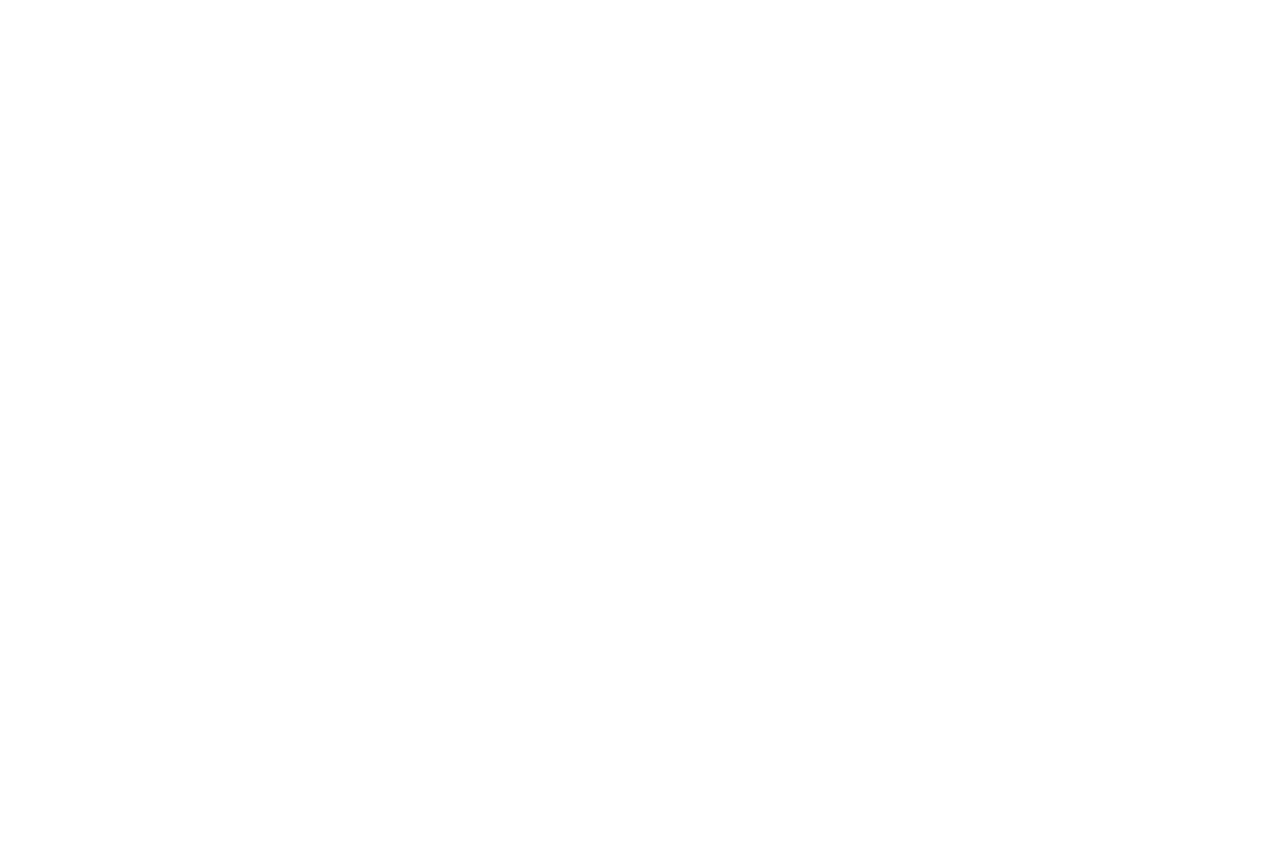
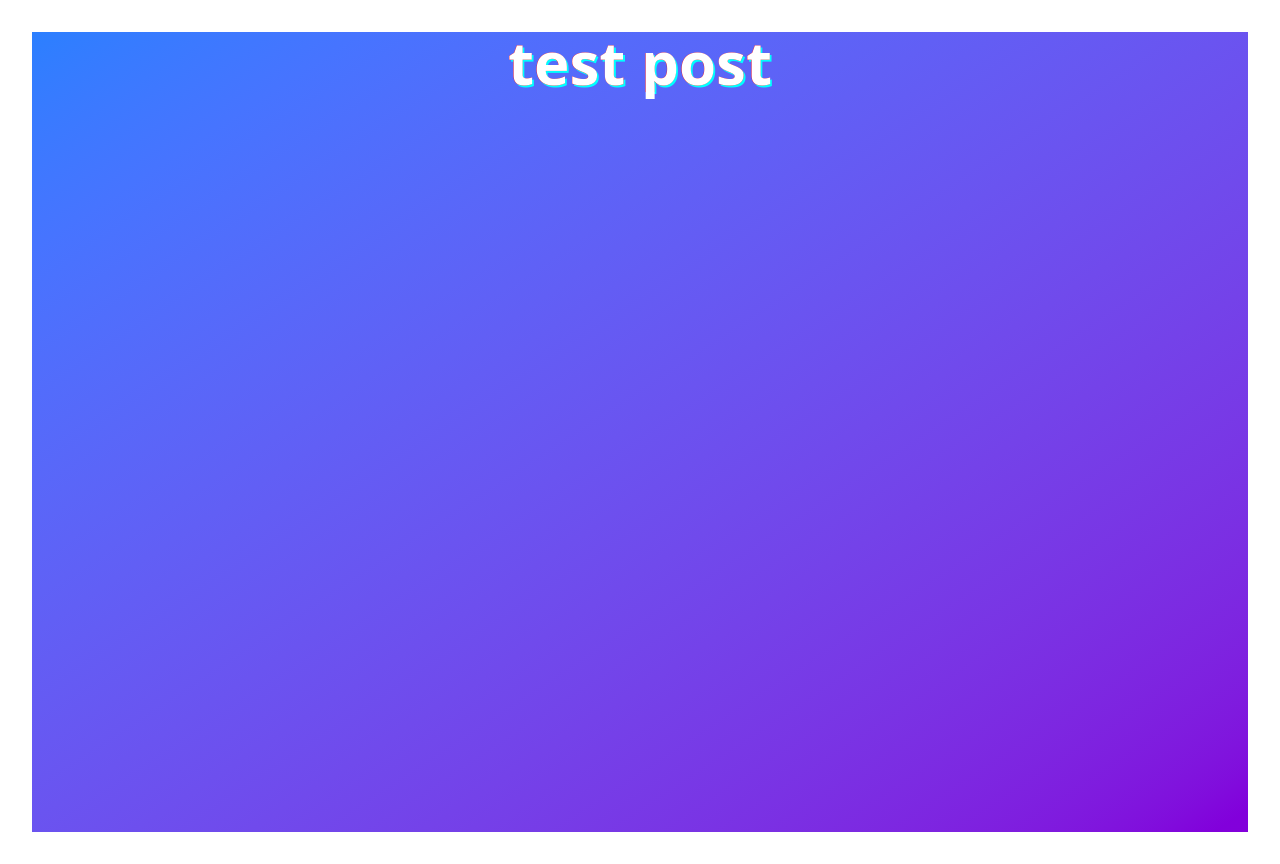
Before and after one commit to CliffordHerrera/blogproj, a React (Vite) app: page /posts/1 in a window 1280 px wide. Before the commit the page ends 800 px from the top, so only its background shows below. Built offline with nearby package versions, Linux system fonts and the light colour scheme.

Commit message:
some worked about reactions and post page

```diff
--- a/src/components/posts/AddPost.tsx
+++ b/src/components/posts/AddPost.tsx
@@ -13,7 +13,7 @@
 
 
     const postAdd = () => {
-        dispatch(addPost({ userId: 1, id: posts.length + 1, title: 'title', body: 'body' }));
+        dispatch(addPost({ userId: 1, id: posts.length + 1, title: title, body: body }));
         dispatch(setShowModal(false));
     };
 
--- a/src/components/posts/PostDeals.tsx
+++ b/src/components/posts/PostDeals.tsx
@@ -6,7 +6,6 @@
 
 type PostDealsProps = {
     id: number;
-    text: string;
 };
 
 export default function PostDeals({ id }: PostDealsProps) {
--- a/src/components/posts/PostDetail.tsx
+++ b/src/components/posts/PostDetail.tsx
@@ -1,13 +1,27 @@
 import '../../glitch.css';
-
+import { useSelector, useDispatch } from 'react-redux';
 import { useParams } from 'react-router-dom';
+import type { State } from '../../types';
+import PostDeals from './PostDeals';
+import ReactionsBar from '../UI/ReactionsBar';
 
 export default function PostDetail() {
     const { postId } = useParams<{postId: string}>();
     //const post = posts.find((p: Posts) => p.id === Number(postId));
+    const posts = useSelector((state: State) => state.posts.postData);
     return (
-        <div>
-            <h1 className='relative text-6xl font-bold text-white glitch-text'>test post </h1>
+        <div className='bg-gradient-to-br from-blue-500 to-purple-700 w-full h-screen'>
+            <h1 className='relative text-6xl font-bold text-white glitch-text' data-text='test post'>test post </h1>
+            {posts.map((p) => p.id === Number(postId) &&
+            <div>
+                <h1 key={p.id}>{p.title}</h1>
+                <p>{p.body}</p>
+                <PostDeals id={p.id} />
+                <ReactionsBar />
+            </div>
+
+
+            )}
         </div>
     )
 }
--- a/src/redux/slices/postSlice.ts
+++ b/src/redux/slices/postSlice.ts
@@ -29,13 +29,15 @@
                 post.body = action.payload.body;
                 post.title = action.payload.title;
             };
+            localStorage.setItem("posts", JSON.stringify(state.postData));
         },
         deletePost: (state, action: PayloadAction<number>) => {
             state.postData = state.postData.filter((p) => p.id !== action.payload);
             localStorage.setItem("posts", JSON.stringify(state.postData));
         },
         addPost: (state, action: PayloadAction<Posts>) => {
-            state.postData.push(action.payload)
+            state.postData.push(action.payload);
+            localStorage.setItem("posts", JSON.stringify(state.postData));
         },
         setShowModal: (state, action: PayloadAction<boolean>) => {
             state.showModal = action.payload
--- /dev/null
+++ b/src/redux/slices/reactionSlice.ts
@@ -0,0 +1,15 @@
+import { createSlice } from "@reduxjs/toolkit";
+import { Reactions } from "../../jsons/reactions";
+
+const initialState: Reactions = Reactions.Like;
+
+export const reactionSlice = createSlice({
+    name: "reactions",
+    initialState,
+    reducers: {
+        changeReaction: (state, action) => {
+            state = action.payload;
+            return state;
+        },
+    },
+});
```
